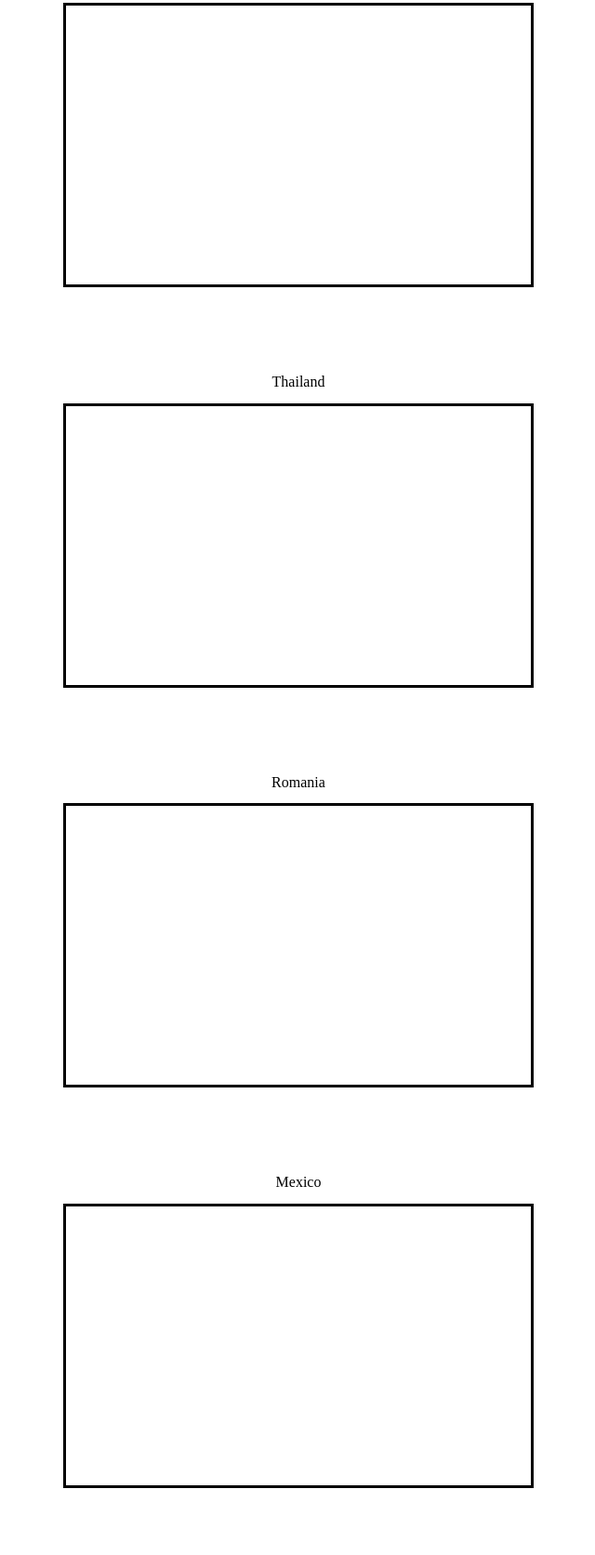
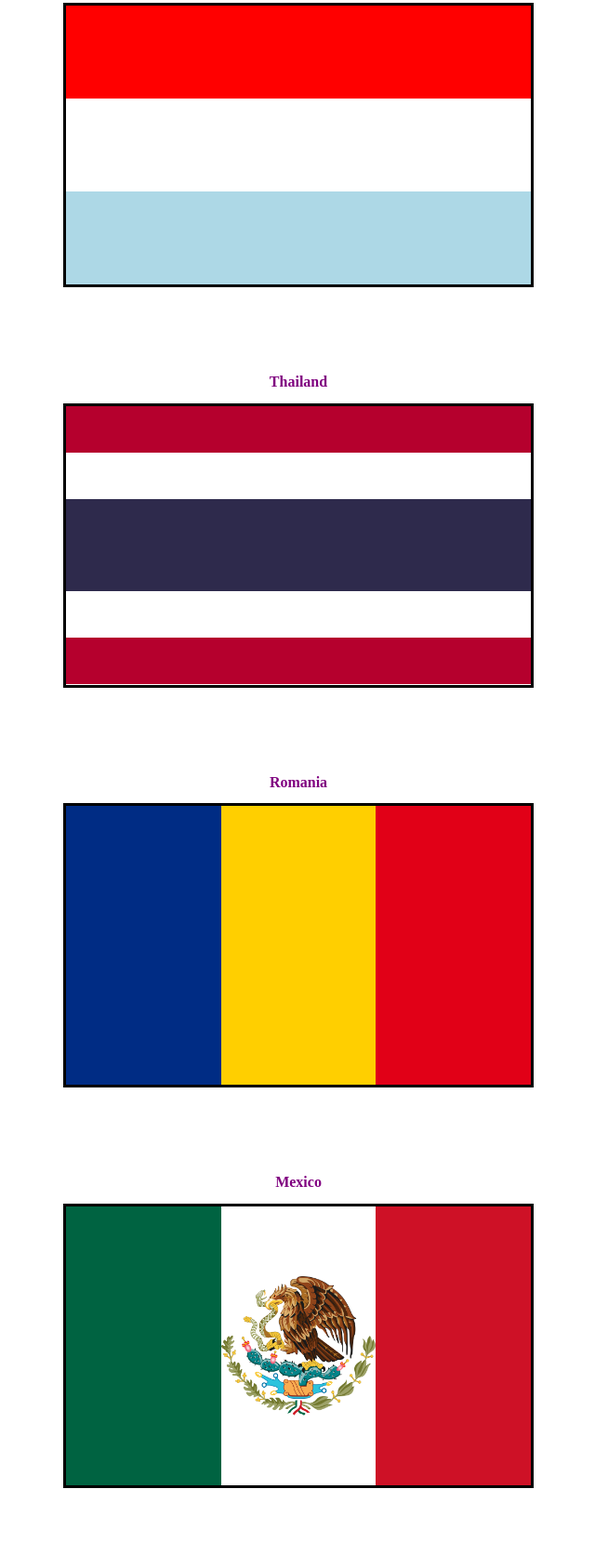
Before and after one commit to fullstack-decal-sp23/hw2-bhsiao1, a plain HTML site: page index.html in a window 1280 px wide. Shown: the part 627-2300 px from the top of the page at 93% size, without its empty margins (319-959 px from the left). Drawn offline with Linux system fonts and the light colour scheme.

Commit message:
finished hw2

```diff
--- a/index.html
+++ b/index.html
@@ -37,19 +37,23 @@
     </div>
 
     <h2 class="label">Romania</h2>
-    <div class="flag" style="">
-      <!-- insert flag here -->
+    <div class="flag" style="display: flex; flex-direction: row">
+      <div class="romania-blue threehoriz"></div>
+      <div class="romania-yellow threehoriz"></div>
+      <div class="romania-red threehoriz"></div>
     </div>
 
     <h2 class="label">Mexico</h2>
-    <div class="flag">
-      <!-- insert flag here -->
+    <div class="flag" style="display: flex; flex-direction: row">
+      <div class="mexico-green threehoriz"></div>
+      <img src="eagle.png" alt="Mexico Logo" class="mexico-img threehoriz" />
+      <div class="mexico-red threehoriz"></div>
     </div>
 
     <h2>Margin</h2>
     <div class="margin-container">
-      <div class="flag"></div>
-      <div class="flag"></div>
+      <div class="flag flag1"></div>
+      <div class="flag flag2"></div>
     </div>
 
     <h2>Padding</h2>
--- a/styles.css
+++ b/styles.css
@@ -32,6 +32,7 @@ h2 {
 }
 
 .threevert {
+  height: 33.3%;
 }
 
 .threehoriz {
@@ -59,6 +60,12 @@ h2 {
 
 /* QUESTION 1 */
 
+#white {
+  background-color: white;
+}
+.red {
+  background-color: red;
+}
 .orange {
   background-color: orange;
 }
@@ -75,7 +82,7 @@ h2 {
   background-color: blue;
 }
 
-.lightblue {
+.light-blue {
   background-color: lightblue;
 }
 
@@ -94,15 +101,18 @@ h2 {
 /* BEGIN QUESTION 2 */
 
 .thailand-red {
-  /* TODO */
+  background-color: #B5002D;
+  height: 16.66%;
 }
 
 .thailand-white {
-  /* TODO */
+  background-color: white;
+  height: 16.66%;
 }
 
 .thailand-blue {
-  /* TODO */
+  background-color: #2E2A4C;
+  height: 33.3%;
 }
 
 /* END QUESTION 2 */
@@ -129,13 +139,28 @@ h2 {
 }
 
 .mexico-img {
-  /* TODO */
+  background-color: #fff;
+  height: 50%;
+  max-width: 50%;
+  align-self: center;
+
 }
 
 .mexico-red {
   background-color: #ce1126;
 }
 
+/* QUESTION 5 */
+
+.label {
+  color: purple;
+  font-weight: bold;
+}
+
+h2:hover {
+  font-size: 150%;
+  color: red;
+}
 /* QUESTION 6 */
 .margin-container {
   height: 300px;
@@ -149,17 +174,20 @@ h2 {
 /* For margin practice */
 .flag1 {
   background-color: red;
-  /* TODO */
+  margin-right: 5px;
 }
 
 .flag2 {
   background-color: blue;
-  /* TODO */
+  margin-left: 5px;
 }
 /* For padding practice */
 .padding-container {
   box-sizing: border-box;
   background-color: lightblue;
   background-clip: content-box, padding-box;
-  /* TODO */
+  padding-left: 30px;
+  padding-right: 30px;
+  padding-top: 30px;
+  padding-bottom: 30px;
 }
```
